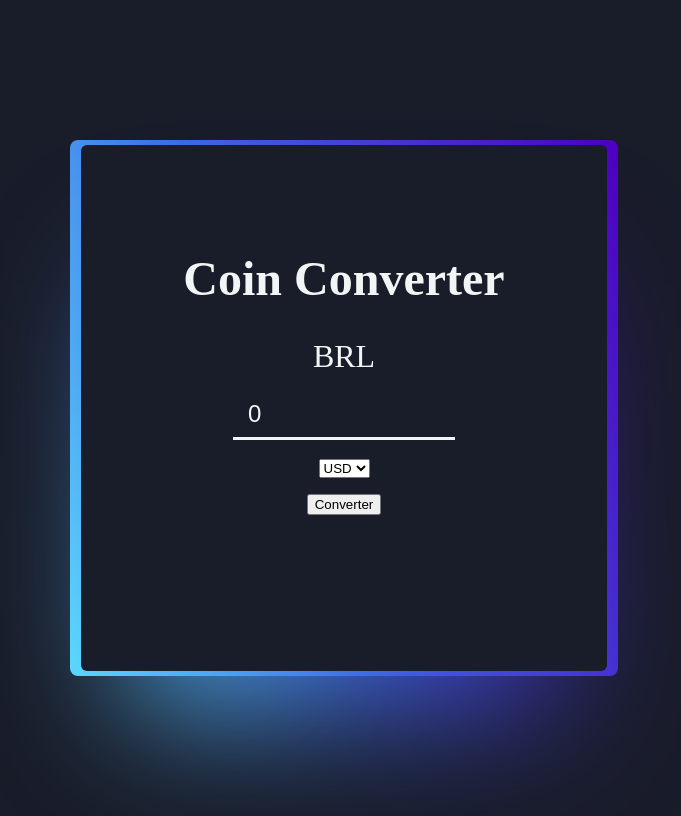
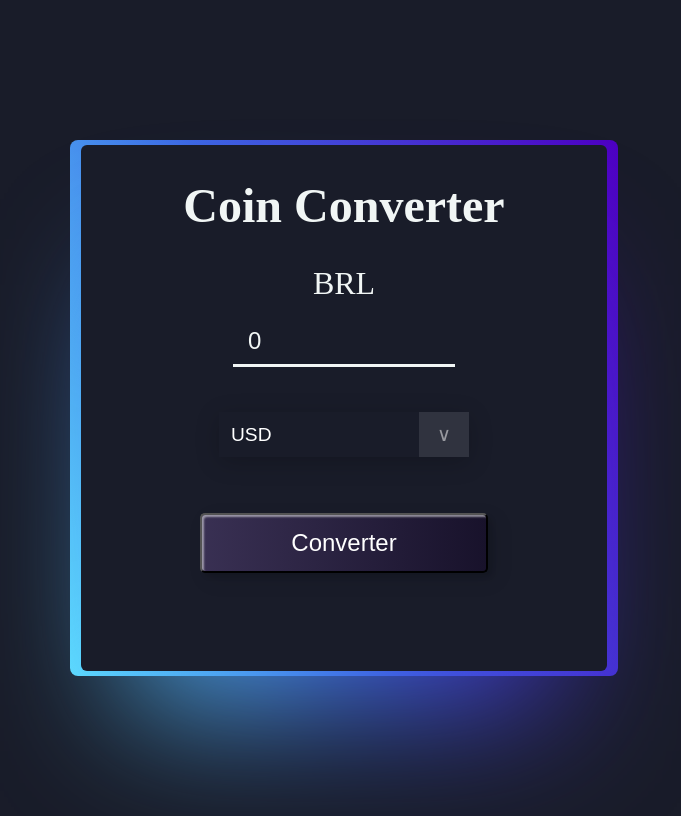
Before and after one commit to arthuhenriq/coin-converter, a React (Vite) app: page / in a window 1280 px wide. Shown: the whole page, without its empty margins (296-977 px from the left). Built offline with nearby package versions, Linux system fonts and the light colour scheme; no server answers.

Commit message:
Button and Select CSS

```diff
--- a/src/components/Converter.jsx
+++ b/src/components/Converter.jsx
@@ -4,7 +4,7 @@ import { DropDownSecondCoin } from "./DropDownSecondValue";
 import style from "../styles/style.css";
 
 export function Converter({ firstCoin }) {
-  const [teste, setTeste] = useState('BRL')
+  const [coinName, setCoinName] = useState('BRL')
   const [firstValue, setFirstValue] = useState(0);
   const [secondCoin, setSecondCoin] = useState("USD");
   const [price, setPrice] = useState(0);
@@ -16,9 +16,9 @@ export function Converter({ firstCoin }) {
 
   useEffect(() => {
     if(secondCoin === 'BTC') {
-      setTeste('Moeda')
+      setCoinName('Moedas')
     } else {
-      setTeste('BRL')
+      setCoinName('BRL')
     }
   },[secondCoin])
 
@@ -62,15 +62,14 @@ export function Converter({ firstCoin }) {
   };
 
   useEffect(() => {
-
     convert();
-  }, []);
+  }, [secondCoin]);
 
   return (
     <div className="body">
       <div className="card">
         <h1 className="title">Coin Converter</h1>
-        <label id="labelCoin">{teste}</label>
+        <label id="labelCoin">{coinName}</label>
         <input
           type="number"
           step={"0.01"}
@@ -82,7 +81,7 @@ export function Converter({ firstCoin }) {
         ></input>
         <DropDownSecondCoin secondCoin={setSecondCoin} />
         <label id="answer"></label>
-        <button type="reset" onClick={convert}>
+        <button className="custom-button" type="reset" onClick={convert}>
           Converter
         </button>
       </div>
--- a/src/components/DropDownSecondValue.jsx
+++ b/src/components/DropDownSecondValue.jsx
@@ -1,13 +1,16 @@
 import React from "react";
+import style from "../styles/style.css";
 
 export function DropDownSecondCoin({secondCoin}) {
 
 
   return (
-    <select id="content-list2" onChange={(e) => secondCoin(e.target.value)}>
+    <div className="box">
+    <select onChange={(e) => secondCoin(e.target.value)}>
       <option value={"USD"}>USD</option>
       <option value={"EUR"}>EUR</option>
       <option value={"BTC"}>BTC</option>
     </select>
+    </div>
   );
 }
--- a/src/styles/style.css
+++ b/src/styles/style.css
@@ -102,4 +102,75 @@ label {
 
 
 
+  .box {
+    position: relative;
+    margin: 25px;
+  }
+
+  .box select {
+    background-color: #191c29;
+    color: white;
+    padding: 12px;
+    width: 250px;
+    border: none;
+    font-size: 1.2rem;
+    box-shadow: 0 5px 25px rgba(0, 0, 0, 0.2);
+    -webkit-appearance: none;
+    outline: none;
+  }
+
+  .box::before {
+    content: "\2228";
+    font-family: FontAwesome;
+    position: absolute;
+    top: 0;
+    right: 0;
+    width: 20%;
+    height: 100%;
+    text-align: center;
+    font-size: 1.2rem;
+    line-height: 45px;
+    color: rgba(255, 255, 255, 0.5);
+    background-color: rgba(255, 255, 255, 0.1);
+    pointer-events: none;
+
+  }
+
+  .box:hover::before {
+    color: rgba(255, 255, 255, 0.6);
+    background-color: rgba(255, 255, 255, 0.2);
+  }
+
+  .box select option {
+    padding: 30px;
+  }
+
+  button {
+    margin: 15px;
+  }
+
+  .custom-button {
+    width: 12em;
+  height: 2.5em;
+  color: #fff;
+  border-radius: 5px;
+  font-size: 1.5rem;
+  padding: 10px 25px;
+  font-weight: 500;
+  background: linear-gradient(90deg, #393053 0%, #18122B 100%);
+  cursor: pointer;
+  transition: all 0.3s ease;
+  position: relative;
+  display: inline-block;
+   box-shadow:inset 2px 2px 2px 0px rgba(255,255,255,.5),
+   7px 7px 20px 0px rgba(0,0,0,.1),
+   4px 4px 5px 0px rgba(0,0,0,.1);
+  outline: none;
+  }
+
+  .custom-button:hover {
+    background: rgb(0,3,255);
+background: linear-gradient(90deg, #635985 0%, #18122B 100% );
+  }
+
 // Magic Card Credits to Gayane Gasparyan
```
